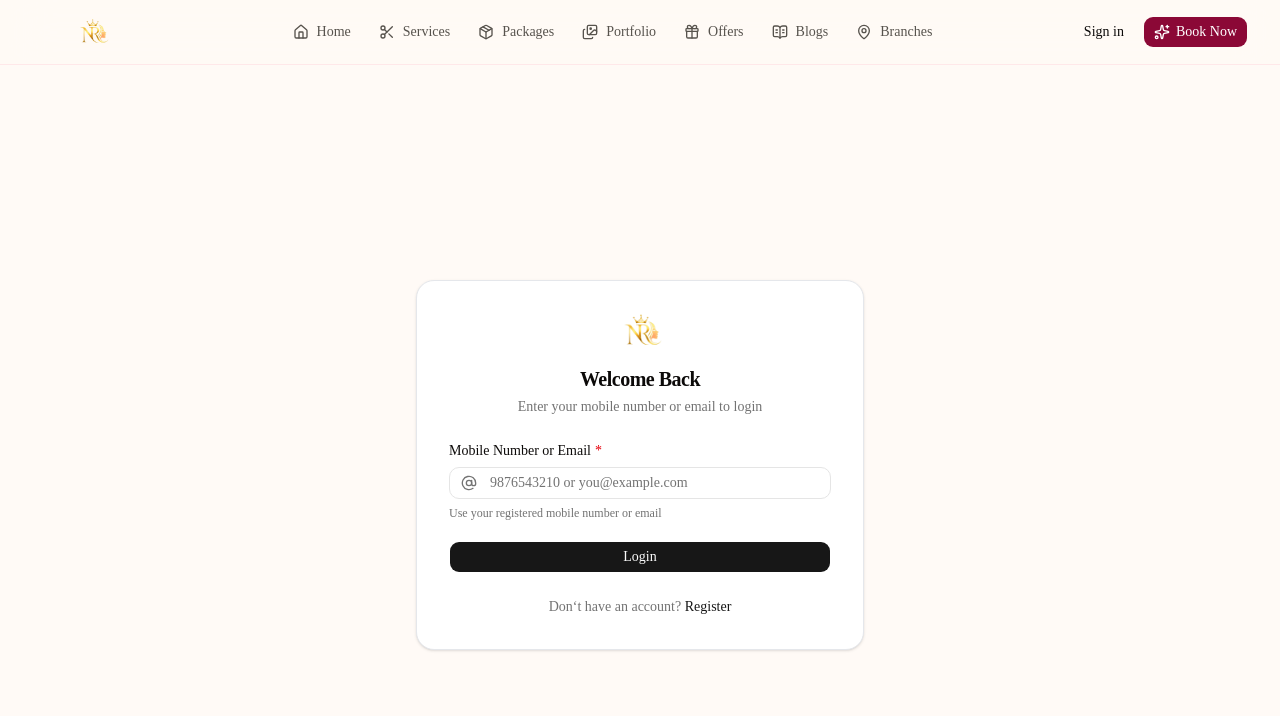
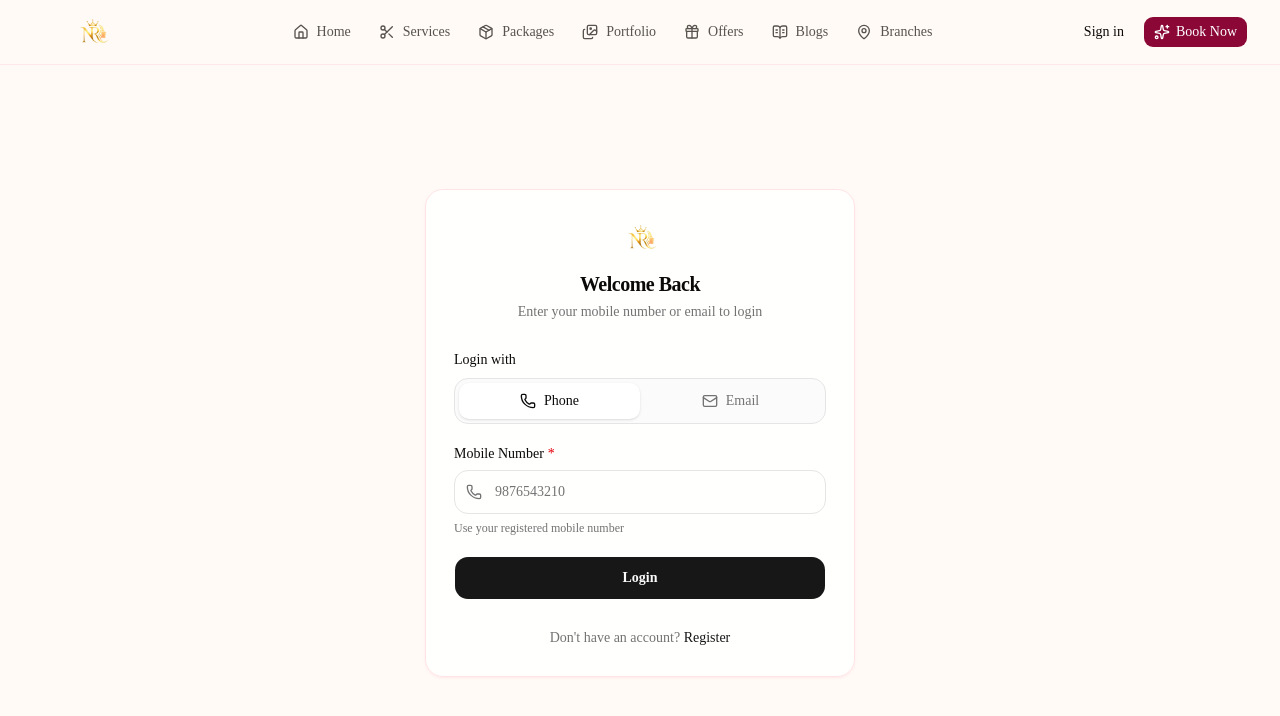
Before and after one commit to Ishwar8264/nikharta-roop, a Next.js app: page /signin in a window 1280 px wide. Shown: the top 716 px of the page. Built offline with nearby package versions, Linux system fonts and the light colour scheme.

Commit message:
Polish auth forms and login identifier switch

```diff
--- a/app/(auth)/signin/page.tsx
+++ b/app/(auth)/signin/page.tsx
@@ -1,13 +1,11 @@
+import { AuthPageShell } from "@/components/auth/auth-ui";
 import { LoginForm } from "@/components/auth/signin/form";
-import React from "react";
 
 const SignInPage = () => {
   return (
-    <div>
-      <div className="min-h-screen flex items-center justify-center p-4">
-        <LoginForm />
-      </div>
-    </div>
+    <AuthPageShell>
+      <LoginForm />
+    </AuthPageShell>
   );
 };
 
--- a/app/(auth)/signin/verify-signin-otp/page.tsx
+++ b/app/(auth)/signin/verify-signin-otp/page.tsx
@@ -1,5 +1,5 @@
+import { AuthPageShell } from "@/components/auth/auth-ui";
 import { VerifyOtpForm } from "@/components/auth/otp/form";
-import React from "react";
 
 const VerifyLoginPage = async ({
   searchParams,
@@ -11,7 +11,7 @@ const VerifyLoginPage = async ({
   const { devOtp, identifier, mobile = "" } = await searchParams;
 
   return (
-    <div className="min-h-screen flex items-center justify-center p-4">
+    <AuthPageShell>
       <VerifyOtpForm
         mode="signin"
         title="Verify Login"
@@ -22,7 +22,7 @@ const VerifyLoginPage = async ({
         devOtp={devOtp}
         disableMobile
       />
-    </div>
+    </AuthPageShell>
   );
 };
 
--- a/app/(auth)/signup/page.tsx
+++ b/app/(auth)/signup/page.tsx
@@ -1,11 +1,11 @@
+import { AuthPageShell } from "@/components/auth/auth-ui";
 import { RegisterForm } from "@/components/auth/singup/form";
-import React from "react";
 
 const SignUpPage = () => {
   return (
-    <div className="min-h-screen flex items-center justify-center p-4">
+    <AuthPageShell>
       <RegisterForm />
-    </div>
+    </AuthPageShell>
   );
 };
 
--- a/app/(auth)/signup/verify-otp/page.tsx
+++ b/app/(auth)/signup/verify-otp/page.tsx
@@ -1,5 +1,5 @@
+import { AuthPageShell } from "@/components/auth/auth-ui";
 import { VerifyOtpForm } from "@/components/auth/otp/form";
-import React from "react";
 
 const VerifyRegisterPage = async ({
   searchParams,
@@ -11,7 +11,7 @@ const VerifyRegisterPage = async ({
   const { devOtp, mobile = "" } = await searchParams;
 
   return (
-    <div className="min-h-screen flex items-center justify-center p-4">
+    <AuthPageShell>
       <VerifyOtpForm
         mode="signup"
         title="Verify Registration"
@@ -21,7 +21,7 @@ const VerifyRegisterPage = async ({
         devOtp={devOtp}
         disableMobile
       />
-    </div>
+    </AuthPageShell>
   );
 };
 
--- /dev/null
+++ b/components/auth/auth-ui.tsx
@@ -0,0 +1,48 @@
+import * as React from "react";
+
+import { Logo } from "@/components/ui/shared/logo/logo";
+import { cn } from "@/lib/utils";
+
+const authFormClassName =
+  "w-full max-w-[430px] rounded-2xl border border-rose-100 bg-white/95 p-5 shadow-sm shadow-rose-100/60 sm:p-7";
+
+const authInputClassName = "h-11 rounded-xl text-sm";
+const authButtonClassName = "h-11 rounded-xl text-sm font-semibold";
+
+function AuthPageShell({ children }: { children: React.ReactNode }) {
+  return (
+    <section className="flex min-h-[calc(100svh-4rem)] items-center justify-center px-4 py-8 sm:px-6 sm:py-10">
+      {children}
+    </section>
+  );
+}
+
+function AuthFormHeader({
+  title,
+  subtitle,
+  className,
+}: {
+  title: string;
+  subtitle: string;
+  className?: string;
+}) {
+  return (
+    <div className={cn("flex flex-col items-center gap-3 text-center", className)}>
+      <Logo size="md" />
+      <div className="space-y-1">
+        <h2 className="text-xl font-semibold tracking-tight text-stone-950">
+          {title}
+        </h2>
+        <p className="text-sm leading-5 text-muted-foreground">{subtitle}</p>
+      </div>
+    </div>
+  );
+}
+
+export {
+  AuthFormHeader,
+  AuthPageShell,
+  authButtonClassName,
+  authFormClassName,
+  authInputClassName,
+};
--- a/components/auth/identifier-check-field.tsx
+++ b/components/auth/identifier-check-field.tsx
@@ -7,16 +7,20 @@ import { checkIdentifierAction } from "@/features/auth/actions/auth.actions";
 import type { AuthActionState } from "@/features/auth/actions/auth-action.types";
 
 type IdentifierCheckFieldProps = Omit<InputFieldProps, "error" | "success"> & {
+  clientError?: string;
   purpose: "LOGIN" | "SIGNUP";
+  shouldCheck?: (value: string) => boolean;
 };
 
 const CHECK_DELAY_MS = 450;
 
 export function IdentifierCheckField({
+  clientError,
   helperText,
   name = "identifier",
   onChange,
   purpose,
+  shouldCheck,
   ...props
 }: IdentifierCheckFieldProps) {
   const [value, setValue] = React.useState(String(props.defaultValue ?? ""));
@@ -26,8 +30,7 @@ export function IdentifierCheckField({
   React.useEffect(() => {
     const trimmedValue = value.trim();
 
-    if (!trimmedValue) {
-      setResult(null);
+    if (!trimmedValue || shouldCheck?.(trimmedValue) === false) {
       return;
     }
 
@@ -43,22 +46,25 @@ export function IdentifierCheckField({
     }, CHECK_DELAY_MS);
 
     return () => window.clearTimeout(timeoutId);
-  }, [purpose, value]);
+  }, [purpose, shouldCheck, value]);
 
-  const canContinue = result?.data?.canContinue;
-  const error = result && !canContinue ? result.message : undefined;
-  const success = result && canContinue ? result.message : undefined;
+  const visibleResult = value.trim() && !clientError ? result : null;
+  const canContinue = visibleResult?.data?.canContinue;
+  const error =
+    clientError ||
+    (visibleResult && !canContinue ? visibleResult.message : undefined);
+  const success = visibleResult && canContinue ? visibleResult.message : undefined;
 
   return (
     <InputField
       {...props}
       name={name}
-      helperText={isPending ? "Checking..." : helperText}
+      helperText={isPending && !clientError ? "Checking..." : helperText}
       error={error}
       success={success}
       onChange={(event) => {
+        onChange?.(event);
         setValue(event.currentTarget.value);
-        onChange?.(event);
       }}
     />
   );
--- a/components/auth/signin/form.tsx
+++ b/components/auth/signin/form.tsx
@@ -3,10 +3,15 @@
 import * as React from "react";
 import Link from "next/link";
 import { useRouter } from "next/navigation";
-import { AtSign } from "lucide-react";
+import { Mail, Phone } from "lucide-react";
+import {
+  AuthFormHeader,
+  authButtonClassName,
+  authFormClassName,
+  authInputClassName,
+} from "@/components/auth/auth-ui";
 import { IdentifierCheckField } from "@/components/auth/identifier-check-field";
 import { Button } from "@/components/ui/button";
-import { Logo } from "@/components/ui/shared/logo/logo";
 import {
   showError,
   showSuccess,
@@ -15,11 +20,71 @@ import {
   startSigninAction,
 } from "@/features/auth/actions/auth.actions";
 import type { AuthActionState } from "@/features/auth/actions/auth-action.types";
+import { cn } from "@/lib/utils";
+
+type IdentifierMode = "mobile" | "email";
+
+const identifierOptions: Array<{
+  value: IdentifierMode;
+  label: string;
+  icon: React.ComponentType<{ className?: string }>;
+}> = [
+  {
+    value: "mobile",
+    label: "Phone",
+    icon: Phone,
+  },
+  {
+    value: "email",
+    label: "Email",
+    icon: Mail,
+  },
+];
+
+const EMAIL_PATTERN = /^[^\s@]+@[^\s@]+\.[^\s@]+$/;
+const INDIAN_MOBILE_PATTERN = /^[6-9]\d{9}$/;
+
+function getIdentifierError(value: string, mode: IdentifierMode) {
+  if (!value) {
+    return null;
+  }
+
+  if (mode === "mobile") {
+    return INDIAN_MOBILE_PATTERN.test(value)
+      ? null
+      : "Enter a valid 10-digit Indian mobile number";
+  }
+
+  return EMAIL_PATTERN.test(value)
+    ? null
+    : "Enter a valid email address";
+}
+
+function getIdentifierSubmitError(value: string, mode: IdentifierMode) {
+  if (!value) {
+    return mode === "mobile"
+      ? "Enter your mobile number"
+      : "Enter your email address";
+  }
+
+  return getIdentifierError(value, mode);
+}
 
 const LoginForm = () => {
   const router = useRouter();
   const [state, setState] = React.useState<AuthActionState | null>(null);
+  const [identifierMode, setIdentifierMode] =
+    React.useState<IdentifierMode>("mobile");
+  const [identifierError, setIdentifierError] = React.useState<string | null>(
+    null,
+  );
   const [isPending, startTransition] = React.useTransition();
+  const isMobileMode = identifierMode === "mobile";
+  const ActiveIdentifierIcon = isMobileMode ? Phone : Mail;
+  const shouldCheckIdentifier = React.useCallback(
+    (value: string) => !getIdentifierError(value, identifierMode),
+    [identifierMode],
+  );
 
   // The form submits to a Server Action instead of fetching an API route.
   // Network tab may show the Server Action request, but `/api/v1/auth/login`
@@ -27,6 +92,19 @@ const LoginForm = () => {
   function handleSubmit(event: React.FormEvent<HTMLFormElement>) {
     event.preventDefault();
     const formData = new FormData(event.currentTarget);
+    const identifier = String(formData.get("identifier") ?? "").trim();
+    const validationError = getIdentifierSubmitError(
+      identifier,
+      identifierMode,
+    );
+
+    if (validationError) {
+      setIdentifierError(validationError);
+      showError("Signin failed", validationError);
+      return;
+    }
+
+    formData.set("identifier", identifier);
 
     startTransition(async () => {
       const result = await startSigninAction(formData);
@@ -46,51 +124,118 @@ const LoginForm = () => {
     });
   }
 
+  function handleIdentifierModeChange(nextMode: IdentifierMode) {
+    setIdentifierMode(nextMode);
+    setIdentifierError(null);
+    setState(null);
+  }
+
+  function handleIdentifierChange(event: React.ChangeEvent<HTMLInputElement>) {
+    // Phone mode is digits-only. Email mode only strips whitespace, then the
+    // format check runs before identifier availability and before submit.
+    const nextValue = isMobileMode
+      ? event.currentTarget.value.replace(/\D/g, "").slice(0, 10)
+      : event.currentTarget.value.replace(/\s/g, "");
+
+    event.currentTarget.value = nextValue;
+    setIdentifierError(getIdentifierError(nextValue, identifierMode));
+    setState(null);
+  }
+
+  function handleIdentifierBeforeInput(event: React.FormEvent<HTMLInputElement>) {
+    const inputEvent = event.nativeEvent as InputEvent;
+
+    if (isMobileMode && inputEvent.data && /\D/.test(inputEvent.data)) {
+      event.preventDefault();
+    }
+  }
+
   return (
     <form
       onSubmit={handleSubmit}
-      /* Reduced top padding (pt-6 instead of p-8), kept sides/bottom same */
-      className="w-full max-w-md rounded-2xl border border-gray-200 bg-white px-8 pt-6 pb-8 shadow-sm"
+      className={authFormClassName}
     >
-      {/* ── Logo & Header grouped tightly ── */}
-      <div className="flex flex-col items-center space-y-2">
-        <Logo size="lg" />{" "}
-        {/* Change to size="md" if you want it even tighter */}
-        <div className="text-center">
-          <h2 className="text-xl font-semibold tracking-tight">Welcome Back</h2>
-          <p className="mt-1 text-sm text-muted-foreground">
-            Enter your mobile number or email to login
-          </p>
+      <AuthFormHeader
+        title="Welcome Back"
+        subtitle="Enter your mobile number or email to login"
+      />
+
+      <div className="mt-7 space-y-5">
+        <div className="space-y-2">
+          <p className="text-sm font-medium text-stone-950">Login with</p>
+          <div className="grid grid-cols-2 rounded-xl border border-input bg-muted/40 p-1">
+            {identifierOptions.map((option) => {
+              const Icon = option.icon;
+              const isActive = identifierMode === option.value;
+
+              return (
+                <button
+                  key={option.value}
+                  type="button"
+                  aria-pressed={isActive}
+                  onClick={() => handleIdentifierModeChange(option.value)}
+                  className={cn(
+                    "flex h-9 items-center justify-center gap-2 rounded-lg text-sm font-medium transition-colors",
+                    isActive
+                      ? "bg-white text-stone-950 shadow-sm"
+                      : "text-muted-foreground hover:text-stone-950",
+                  )}
+                >
+                  <Icon className="h-4 w-4" />
+                  {option.label}
+                </button>
+              );
+            })}
+          </div>
         </div>
-      </div>
 
-      {/* ── Form Fields ── */}
-      <div className="mt-6 space-y-5">
+        {/* The backend still receives a single `identifier` field.
+            Switching modes only changes the UI, keyboard, and helper copy. */}
         <IdentifierCheckField
+          key={identifierMode}
           name="identifier"
           purpose="LOGIN"
-          label="Mobile Number or Email"
-          placeholder="9876543210 or you@example.com"
-          type="text"
-          autoComplete="username"
+          label={isMobileMode ? "Mobile Number" : "Email Address"}
+          placeholder={isMobileMode ? "9876543210" : "you@example.com"}
+          type={isMobileMode ? "tel" : "email"}
+          autoComplete={isMobileMode ? "tel" : "email"}
+          inputMode={isMobileMode ? "numeric" : "email"}
+          maxLength={isMobileMode ? 10 : 254}
+          pattern={isMobileMode ? "[6-9][0-9]{9}" : undefined}
           required
-          leftIcon={<AtSign className="h-4 w-4" />}
-          helperText="Use your registered mobile number or email"
+          leftIcon={<ActiveIdentifierIcon className="h-4 w-4" />}
+          clientError={identifierError ?? undefined}
+          inputClassName={authInputClassName}
+          onBeforeInput={handleIdentifierBeforeInput}
+          onChange={handleIdentifierChange}
+          shouldCheck={shouldCheckIdentifier}
+          title={
+            isMobileMode
+              ? "Enter a valid 10-digit Indian mobile number"
+              : "Enter a valid email address"
+          }
+          helperText={
+            isMobileMode
+              ? "Use your registered mobile number"
+              : "Use your registered email address"
+          }
         />
 
         {state && !state.success ? (
           <p className="text-sm text-destructive">{state.message}</p>
         ) : null}
 
-        {/* ── Submit ── */}
-        <Button type="submit" className="w-full" disabled={isPending}>
+        <Button
+          type="submit"
+          className={`w-full ${authButtonClassName}`}
+          disabled={isPending}
+        >
           {isPending ? "Sending OTP..." : "Login"}
         </Button>
       </div>
 
-      {/* ── Signup Link ── */}
-      <p className="mt-6 text-center text-sm text-muted-foreground">
-        Don&lsquo;t have an account?{" "}
+      <p className="mt-7 text-center text-sm text-muted-foreground">
+        Don&apos;t have an account?{" "}
         <Link
           href="/signup"
           className="font-medium text-primary underline-offset-4 hover:underline"
```
Also changed, not shown: components/auth/otp/form.tsx (+17 -15 lines), components/auth/singup/form.tsx (+21 -24 lines).
